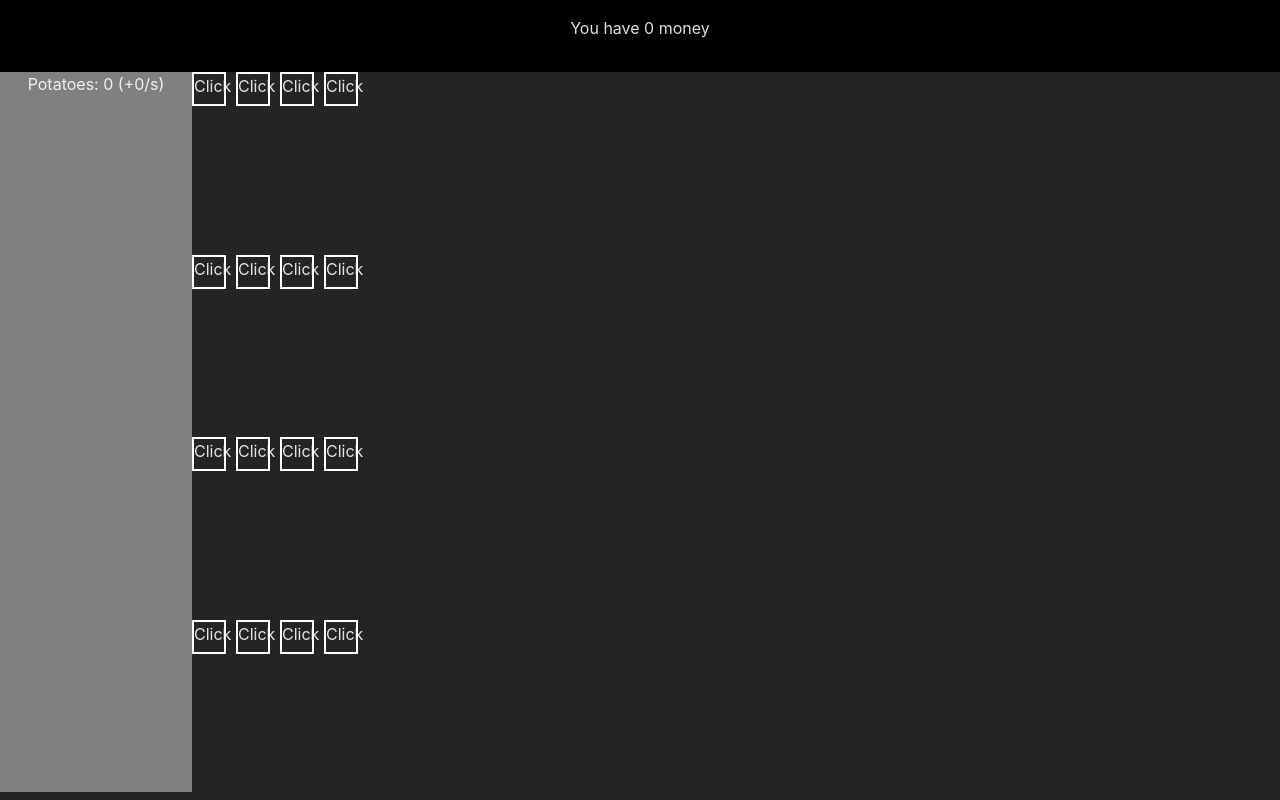
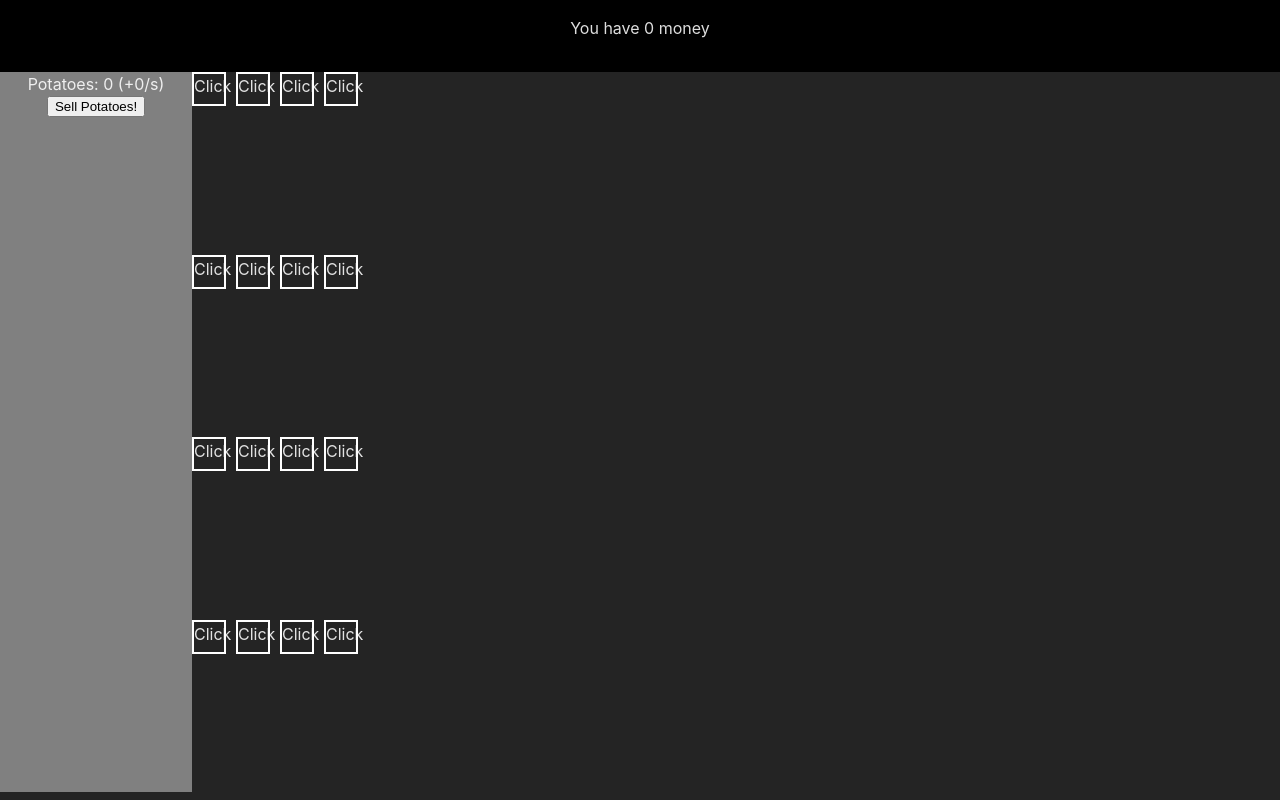
Before and after one commit to Mason19Kelley/farming-incremental, a Svelte app: page / in a window 1280 px wide. Built offline with nearby package versions, Linux system fonts and the light colour scheme.

Commit message:
sell potatoes for money

```diff
--- a/src/App.svelte
+++ b/src/App.svelte
@@ -1,6 +1,14 @@
 <script>
-  import Body from "./components/Body.svelte";
-  import Header from "./components/Header.svelte";
+	import Body from './components/Body.svelte';
+	import Header from './components/Header.svelte';
+  import { resources } from "./stores/resources";
+
+  const incrementPotatoes  = () => {
+      $resources.potatoes += $resources.potatoRate;
+  }
+
+
+  setInterval(incrementPotatoes, 1000);
 </script>
 
 <Header />
--- a/src/components/Body.svelte
+++ b/src/components/Body.svelte
@@ -1,12 +1,12 @@
 <script>
 	import Farm from './Farm.svelte';
 	import Resources from './Resources.svelte';
-    let potatoes = 0;
-    let potatoRate = 0;
+
+
 </script>
     <div class="wrapper">
-        <Resources {potatoRate}/>
-        <Farm {potatoRate}/>
+        <Resources />
+        <Farm />
     </div>
 
 
--- a/src/components/Farm.svelte
+++ b/src/components/Farm.svelte
@@ -1,11 +1,10 @@
 <script>
 	import Plot from './Plot.svelte';
-    export let potatoRate;
 </script>
 
 <div class="grid">
     {#each new Array(16) as _, i}
-        <Plot {potatoRate}/>
+        <Plot />
     {/each}
   </div>
 
--- a/src/components/Header.svelte
+++ b/src/components/Header.svelte
@@ -1,10 +1,10 @@
 <script>
-    let money = 0;
+    import { resources } from "../stores/resources";
 </script>
 
 
 <div class="wrapper">
-    <p>You have {money} money</p>
+    <p>You have {$resources.money} money</p>
 </div>
 
 <style>
--- a/src/components/Plot.svelte
+++ b/src/components/Plot.svelte
@@ -1,11 +1,17 @@
 <script>
-    export let potatoRate;
     let isPotato = false;
     let potatoImg = 'potato.png';
+    import { resources } from "../stores/resources";
 
     const increasePotatoRate = () => {
-        potatoRate += 1;
+        resources.set({
+            ...$resources,
+            potatoRate: $resources.potatoRate += 1
+        })
+    }
+    const plotClick = () => {
         isPotato = true;
+        increasePotatoRate();
     }
 </script>
 
@@ -16,7 +22,7 @@
     {:else}
         <!-- svelte-ignore a11y-click-events-have-key-events -->
         <!-- svelte-ignore a11y-no-static-element-interactions -->
-        <div on:click={increasePotatoRate}>Click</div>
+        <div on:click={plotClick}>Click</div>
     {/if}
 </div>
 
--- a/src/components/Resources.svelte
+++ b/src/components/Resources.svelte
@@ -1,11 +1,21 @@
 <script>
-    let potatoes = 0;
-    export let potatoRate;
+    import { resources } from "../stores/resources";
+
+    const sellPotatoes = () => {
+        resources.set({
+            ...$resources,
+            money : $resources.money += $resources.potatoes * 2,
+            potatoes: 0
+        })
+        console.log($resources.money)
+    }
 </script>
 
 <div class="sidebar">
-    Potatoes: {potatoes} (+{potatoRate}/s)
+    Potatoes: {$resources.potatoes} (+{$resources.potatoRate}/s)
+    <button on:click={sellPotatoes}> Sell Potatoes!</button>
 </div>
+
 
 <style>
     .sidebar {
@@ -16,4 +26,5 @@
         flex-direction: column;
         align-items: center;
     }
+
 </style>
--- /dev/null
+++ b/src/stores/resources.js
@@ -0,0 +1,7 @@
+import { writable } from 'svelte/store';
+
+export const resources = writable({
+  potatoes: 0,
+  potatoRate: 0,
+  money: 0
+});
```
Also changed, not shown: public/potato.png (added).
